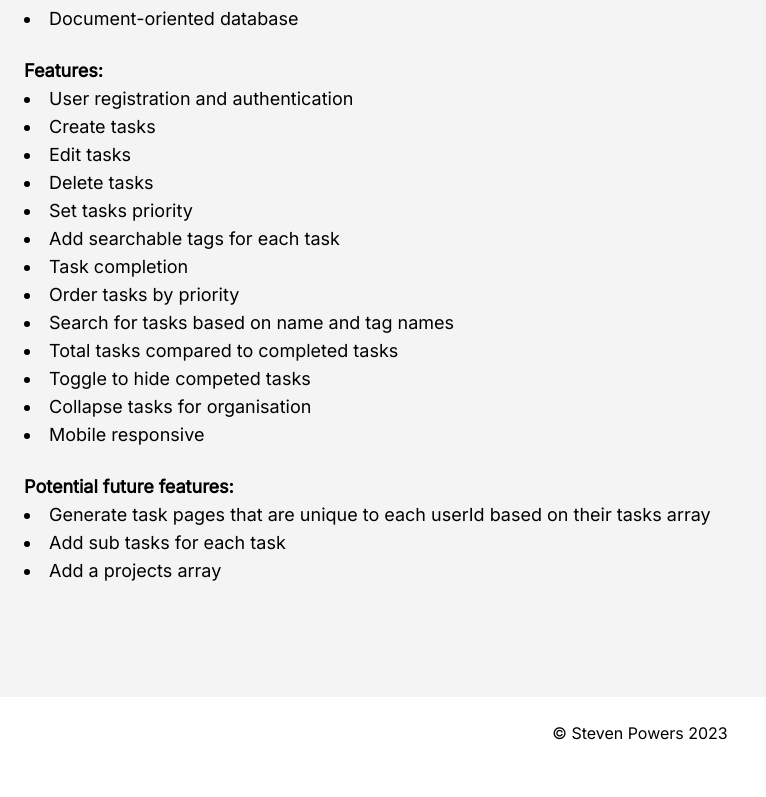
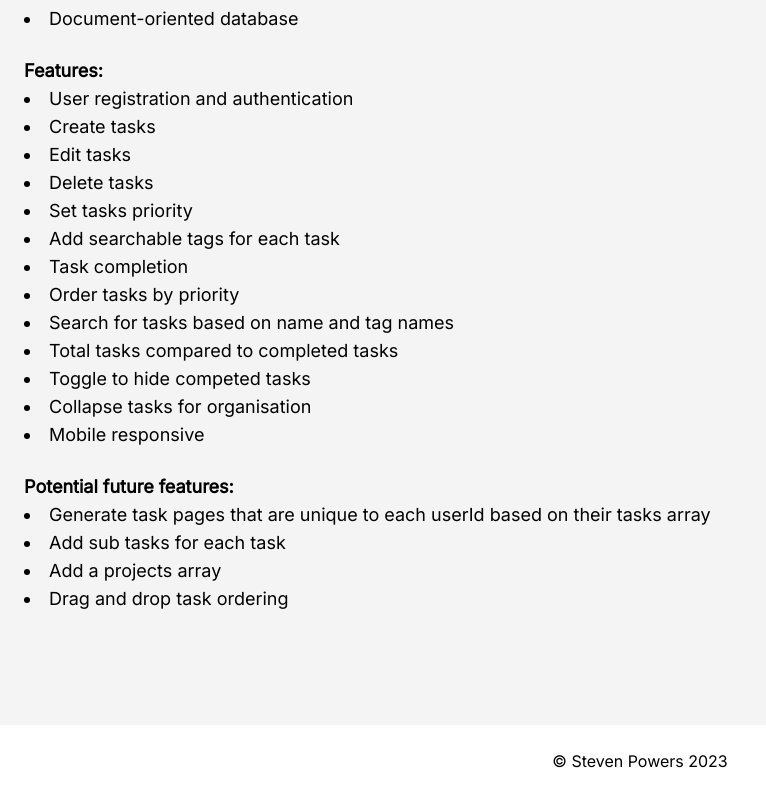
Before and after one commit to spowers1991/to-do-list, a Next.js app: page / in a window 1280 px wide. Shown: the part 423-1220 px from the top of the page, without its empty margins (0-766 px from the left). Before the commit the page ends 1192 px from the top, so only its background shows below. Built offline with nearby package versions, Linux system fonts and the light colour scheme.

Commit message:
chore: small update to homepage text

```diff
--- a/pages/index.jsx
+++ b/pages/index.jsx
@@ -37,6 +37,7 @@ const HomePage = () => {
                 <li>Generate task pages that are unique to each userId based on their tasks array</li>
                 <li>Add sub tasks for each task</li>
                 <li>Add a projects array</li>
+                <li>Drag and drop task ordering</li>
             </ul>
         </div>
     )
```
